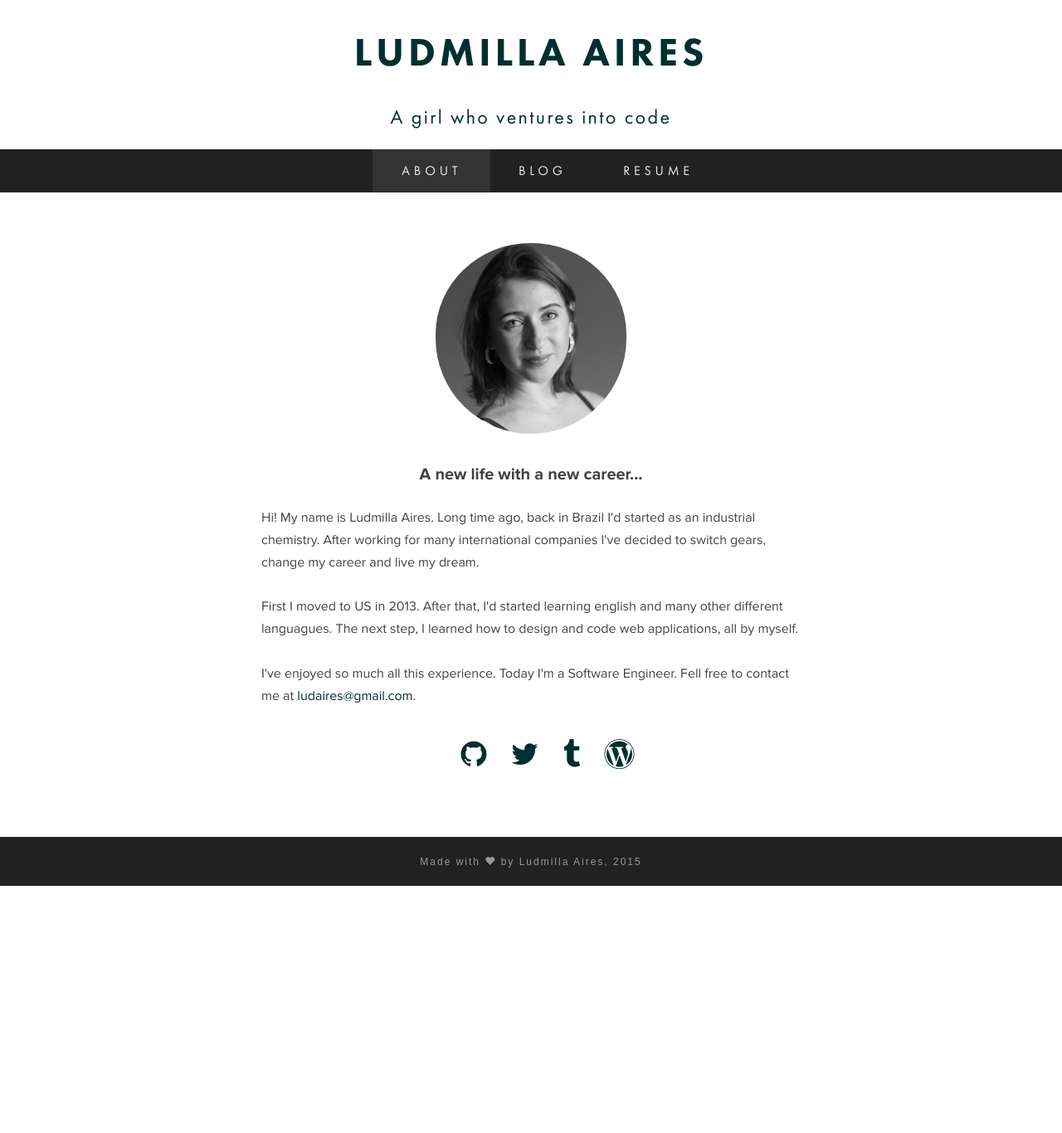
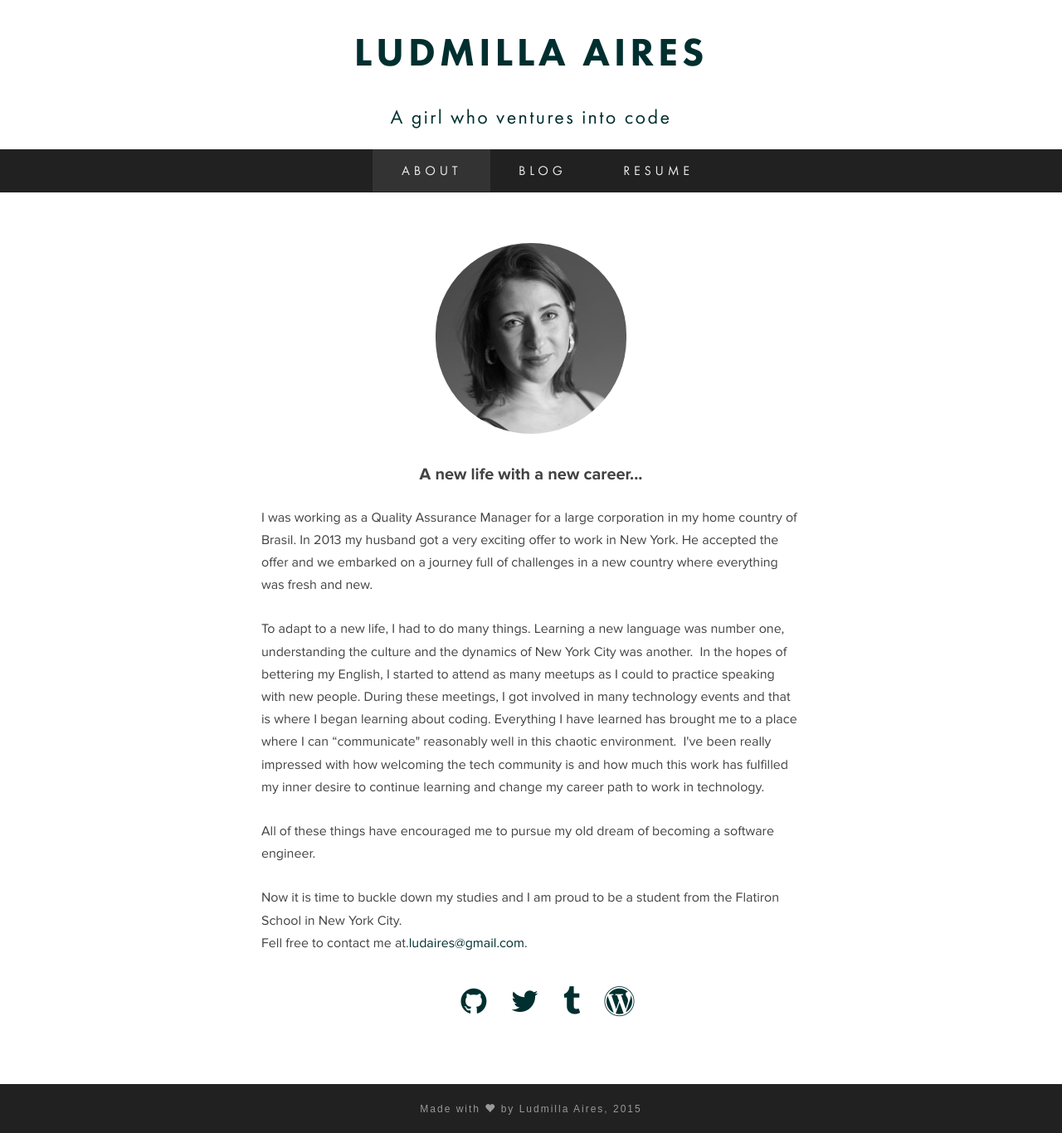
Before and after one commit to ludaires/ludaires.github.io, a Jekyll site: the page built from index.html, in a window 1280 px wide. Shown: the whole page at 83% size. Built offline with Jekyll 4.4.1, drawn with Linux system fonts in a browser that asks for light colours; nearby versions of some CDN libraries; before the commit the page ends 1068 px from its top, so only the background shows below that.

Commit message:
update the about page

```diff
--- a/index.html
+++ b/index.html
@@ -6,13 +6,14 @@ layout: default
   <img class="picture" src="img/lud-foto.jpg" alt="Profile Picture" title="Ludmilla picture">
   <h2>A new life with a new career...</h2>
   <p>
-    Hi! My name is Ludmilla Aires. Long time ago, back in Brazil I'd started as an industrial chemistry. After working for many international companies I've decided to switch gears, change my career and live my dream.
+    I was working as a Quality Assurance Manager for a large corporation in my home country of Brasil. In 2013 my husband got a very exciting offer to work in New York. He accepted the offer and we embarked on a journey full of challenges in a new country where everything was fresh and new.</p>
+  <p>
+    To adapt to a new life, I had to do many things. Learning a new language was number one, understanding the culture and the dynamics of New York City was another.  In the hopes of bettering my English, I started to attend as many meetups as I could to practice speaking with new people. During these meetings, I got involved in many technology events and that is where I began learning about coding. Everything I have learned has brought me to a place where I can “communicate" reasonably well in this chaotic environment.  I've been really impressed with how welcoming the tech community is and how much this work has fulfilled my inner desire to continue learning and change my career path to work in technology.</p>
+  <p>
+    All of these things have encouraged me to pursue my old dream of becoming a software engineer.
   </p>
-  <p>
-    First I moved to US in 2013. After that, I'd started learning english and many other different languagues. The next step, I learned how to design and code web applications, all by myself.
-  </p>
-  <p>
-    I've enjoyed so much all this experience. Today I'm a Software Engineer. Fell free to contact me at <a href="mailto:ludaires@gmail.com">ludaires@gmail.com</a>.
+  <p>Now it is time to buckle down my studies and I am proud to be a student from the Flatiron School in New York City. <br>
+  Fell free to contact me at.<a href="mailto:ludaires@gmail.com">ludaires@gmail.com</a>.
   </p>
 
   <nav class="social-icons">
```
Also changed, not shown: _includes/googleanalytics.html (added, +9 -0 lines).
